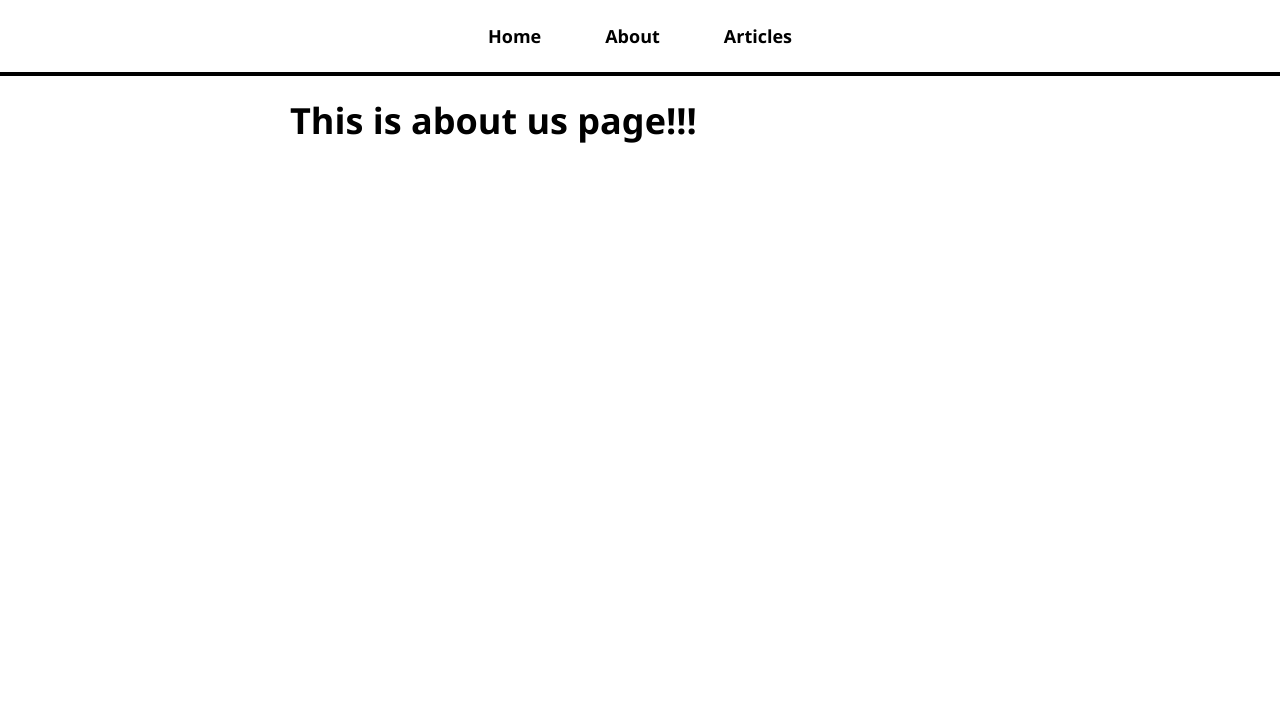
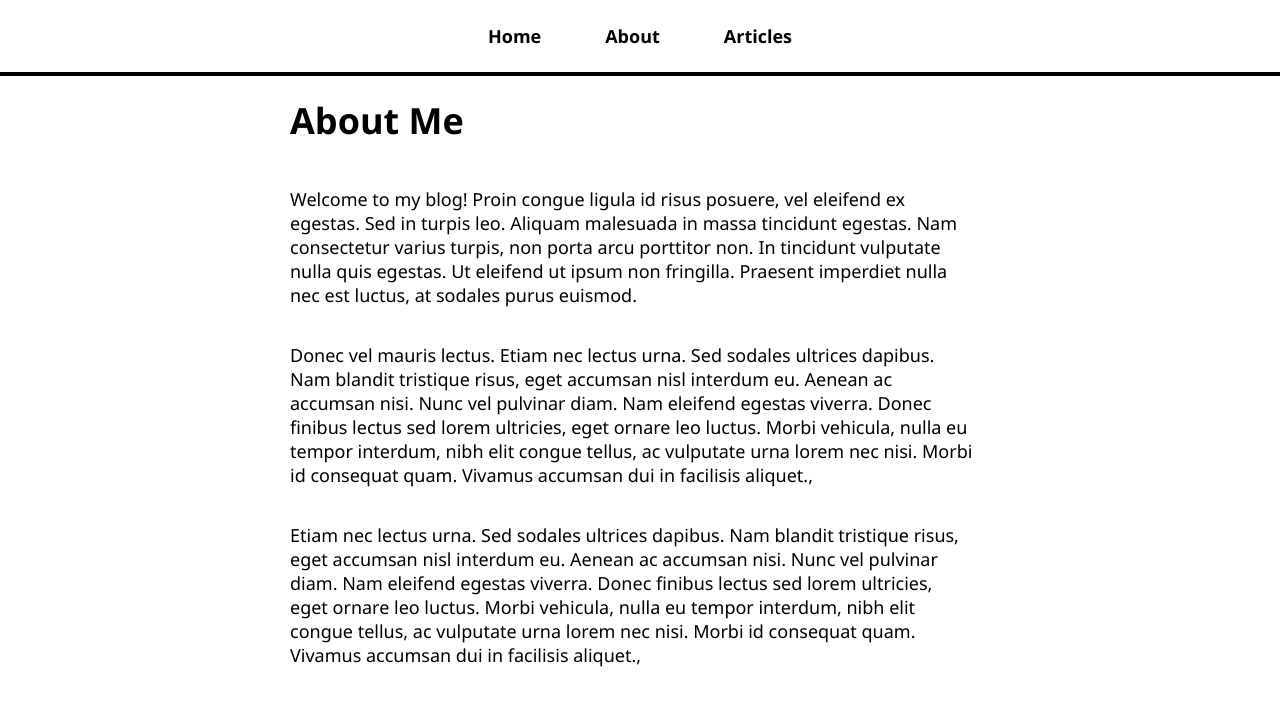
Before and after one commit to SujeetMainali/blog-app, a React (Create React App) app: page /about in a window 1280 px wide. Shown: the top 706 px of the page. Built offline with nearby package versions, Linux system fonts and the light colour scheme.

Commit message:
not found page implemented contents for home page and about page added

```diff
--- a/src/App.js
+++ b/src/App.js
@@ -5,6 +5,7 @@ import ArticlePage from './pages/ArticlePage';
 import { Routes, Route, BrowserRouter } from 'react-router-dom';
 import NavBar from './NavBar';
 import './App.css';
+import NotFoundPage from './pages/NotFoundPage';
 
 function App() {
   return (
@@ -17,7 +18,7 @@ function App() {
             <Route path='/about' element={<AboutPage />} />
             <Route path='/articles' element={<ArticleListPage />} />
             <Route path='/articles/:articleId' element={<ArticlePage />} />
-
+            <Route path = '*' element = {<NotFoundPage />}></Route>
           </Routes>
 
         </div>
--- a/src/pages/AboutPage.js
+++ b/src/pages/AboutPage.js
@@ -1,11 +1,33 @@
-const AboutPage = ()=>{
-    return(
-        <div>
-            <h1>
-                This is about us page!!!
-            </h1>
-        </div>
-    )
+const AboutPage = () => {
+    return (
+        <>
+        <h1>About Me</h1>
+        <p>
+            Welcome to my blog! Proin congue
+            ligula id risus posuere, vel eleifend ex egestas. Sed in turpis leo.
+            Aliquam malesuada in massa tincidunt egestas. Nam consectetur varius turpis,
+            non porta arcu porttitor non. In tincidunt vulputate nulla quis egestas. Ut
+            eleifend ut ipsum non fringilla. Praesent imperdiet nulla nec est luctus, at
+            sodales purus euismod.
+        </p>
+        <p>
+            Donec vel mauris lectus. Etiam nec lectus urna. Sed sodales ultrices dapibus.
+            Nam blandit tristique risus, eget accumsan nisl interdum eu. Aenean ac accumsan
+            nisi. Nunc vel pulvinar diam. Nam eleifend egestas viverra. Donec finibus lectus
+            sed lorem ultricies, eget ornare leo luctus. Morbi vehicula, nulla eu tempor
+            interdum, nibh elit congue tellus, ac vulputate urna lorem nec nisi. Morbi id
+            consequat quam. Vivamus accumsan dui in facilisis aliquet.,
+        </p>
+        <p>
+            Etiam nec lectus urna. Sed sodales ultrices dapibus.
+            Nam blandit tristique risus, eget accumsan nisl interdum eu. Aenean ac accumsan
+            nisi. Nunc vel pulvinar diam. Nam eleifend egestas viverra. Donec finibus lectus
+            sed lorem ultricies, eget ornare leo luctus. Morbi vehicula, nulla eu tempor
+            interdum, nibh elit congue tellus, ac vulputate urna lorem nec nisi. Morbi id
+            consequat quam. Vivamus accumsan dui in facilisis aliquet.,
+        </p>
+    </>
+    );
 }
 
 export default AboutPage;
--- a/src/pages/ArticlePage.js
+++ b/src/pages/ArticlePage.js
@@ -1,12 +1,17 @@
 import { useParams } from "react-router-dom";
 import articles from './articleContent'
+import NotFoundPage from "./NotFoundPage";
 
 const ArticlePage = () => {
     // const params = useParams();
     // const { articleId } = params;
     const { articleId } = useParams();
     //all three ways are correct ways to get id in url parameters.
-    const article = articles.find(article => article.name === articleId)
+    const article = articles.find(article => article.name === articleId);
+
+    if(!article){
+        return (<NotFoundPage/>)
+    }
     return (
         <>
             <h1>
--- a/src/pages/HomePage.js
+++ b/src/pages/HomePage.js
@@ -1,11 +1,31 @@
-const HomePage = ()=>{
-    return(
-        <div>
-            <h1>
-                This is my home page!!!!!
-            </h1>
-        </div>
-    )
-}
+const HomePage = () => (
+    <>
+    <h1>Hello, welcome to my blog!</h1>
+    <p>
+        Welcome to my blog! Proin congue
+        ligula id risus posuere, vel eleifend ex egestas. Sed in turpis leo.
+        Aliquam malesuada in massa tincidunt egestas. Nam consectetur varius turpis,
+        non porta arcu porttitor non. In tincidunt vulputate nulla quis egestas. Ut
+        eleifend ut ipsum non fringilla. Praesent imperdiet nulla nec est luctus, at
+        sodales purus euismod.
+    </p>
+    <p>
+        Donec vel mauris lectus. Etiam nec lectus urna. Sed sodales ultrices dapibus.
+        Nam blandit tristique risus, eget accumsan nisl interdum eu. Aenean ac accumsan
+        nisi. Nunc vel pulvinar diam. Nam eleifend egestas viverra. Donec finibus lectus
+        sed lorem ultricies, eget ornare leo luctus. Morbi vehicula, nulla eu tempor
+        interdum, nibh elit congue tellus, ac vulputate urna lorem nec nisi. Morbi id
+        consequat quam. Vivamus accumsan dui in facilisis aliquet.,
+    </p>
+    <p>
+        Etiam nec lectus urna. Sed sodales ultrices dapibus.
+        Nam blandit tristique risus, eget accumsan nisl interdum eu. Aenean ac accumsan
+        nisi. Nunc vel pulvinar diam. Nam eleifend egestas viverra. Donec finibus lectus
+        sed lorem ultricies, eget ornare leo luctus. Morbi vehicula, nulla eu tempor
+        interdum, nibh elit congue tellus, ac vulputate urna lorem nec nisi. Morbi id
+        consequat quam. Vivamus accumsan dui in facilisis aliquet.,
+    </p>
+    </>
+);
 
 export default HomePage;
--- a/src/pages/NotFoundPage.js
+++ b/src/pages/NotFoundPage.js
@@ -0,0 +1,7 @@
+const NotFoundPage = ()=>{
+    return (
+        <h1>Page not found!!!</h1>
+    )
+}
+
+export default NotFoundPage;
```
